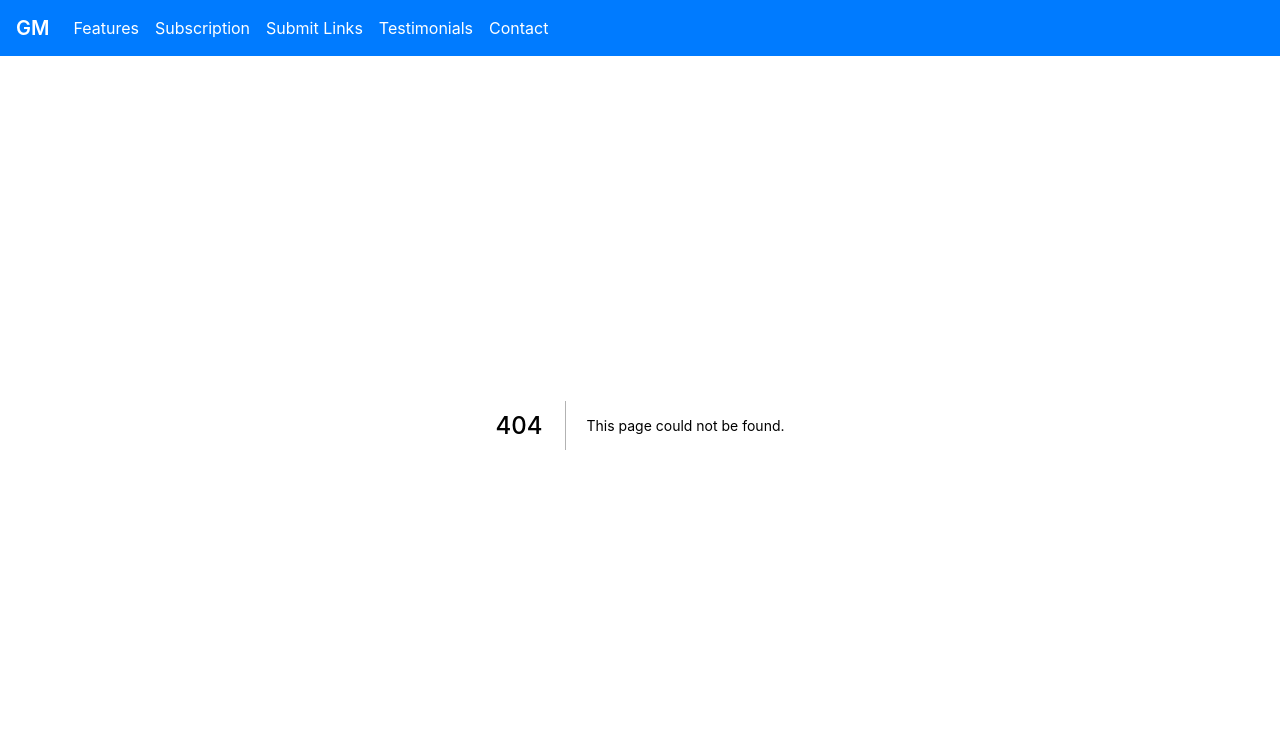
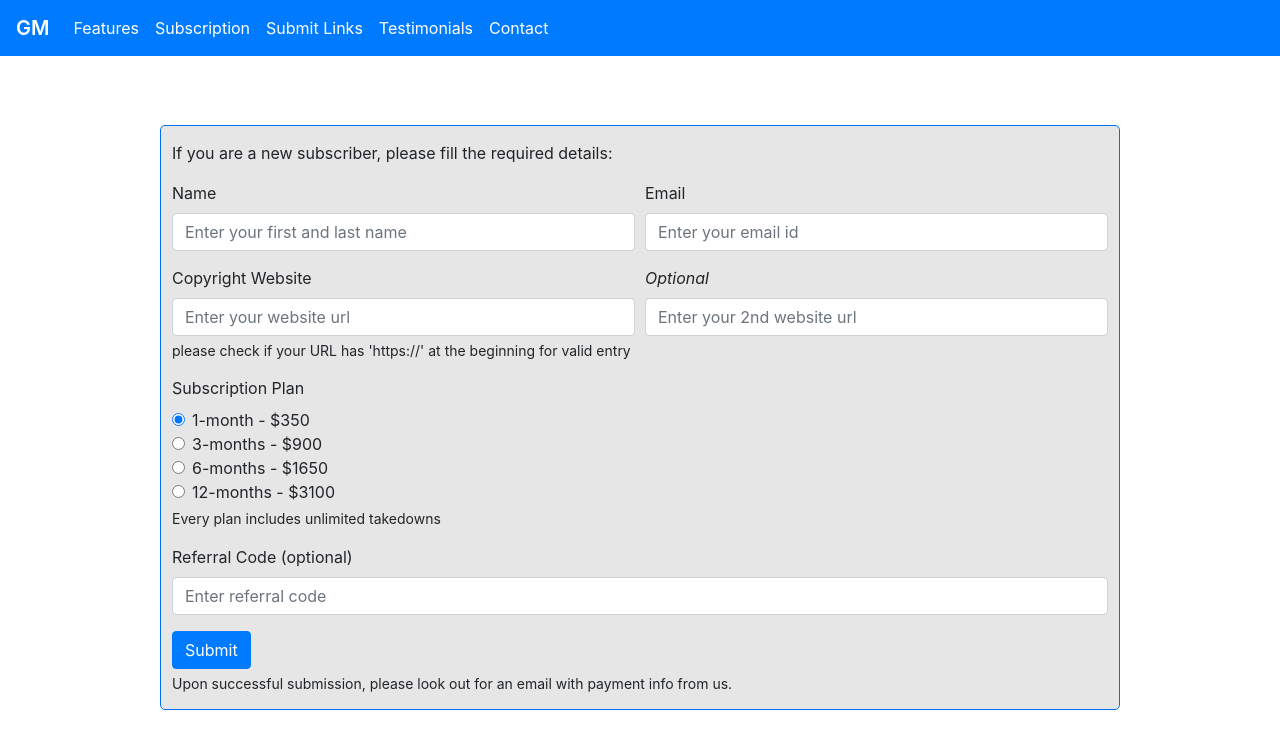
Before and after one commit to getheash/management-dmca, a Next.js app: page /subscription in a window 1280 px wide. Before the commit this address had no page. Shown: the top 748 px of the page. Built offline with nearby package versions, Linux system fonts and the light colour scheme.

Commit message:
Implemented Subscription page
Also solved routing issue by wrapping Nav.Link within Link & container issue by including the className attribute in Container tag

```diff
--- a/components/layout.jsx
+++ b/components/layout.jsx
@@ -7,8 +7,8 @@ function Layout({ children }) {
     <>
       <NavBar />
       {/* wrapping childern with react-bootstrap Container library */}
-      <Container>
-        <main className={styles.container}>{children}</main>
+      <Container className={styles.container}>
+        <main>{children}</main>
       </Container>
     </>
   );
--- a/components/navbar.jsx
+++ b/components/navbar.jsx
@@ -1,6 +1,7 @@
 import React from "react";
 import styles from "./navbar.module.css";
 import { Navbar, Nav } from "react-bootstrap";
+import Link from "next/link";
 
 const NavBar = () => {
   return (
@@ -21,12 +22,13 @@ const NavBar = () => {
         <Navbar.Toggle aria-controls="responsive-navbar-nav" />
         <Navbar.Collapse id="responsive-navbar-nav">
           <Nav className="mr-auto">
-            <Nav.Link href="#features" className="text-white">
-              Features
-            </Nav.Link>
-            <Nav.Link href="#subscription" className="text-white">
-              Subscription
-            </Nav.Link>
+            {/*wrap Nav.Link within Link and use passHref attribute to avoid entire page refresh */}
+            <Link href="/" passHref>
+              <Nav.Link className="text-white">Features</Nav.Link>
+            </Link>
+            <Link href="/subscription" passHref>
+              <Nav.Link className="text-white">Subscription</Nav.Link>
+            </Link>
             <Nav.Link href="#submit-links" className="text-white">
               Submit Links
             </Nav.Link>
--- /dev/null
+++ b/pages/subscription.jsx
@@ -0,0 +1,121 @@
+import Head from "next/head";
+import styles from "../styles/pages.module.css";
+import { Form, Col, Button } from "react-bootstrap";
+
+function Subscription() {
+  return (
+    <div>
+      <Head>
+        <title>Geth Management - Subscription</title>
+      </Head>
+      <div>
+        <section className={styles.subscription}>
+          <p>If you are a new subscriber, please fill the required details:</p>
+          <Form className={styles.subscriptionForm}>
+            <Form.Row>
+              <Col md="6" className={styles.formMargin}>
+                <Form.Label htmlFor="name">Name</Form.Label>
+                <Form.Control
+                  type="text"
+                  id="name"
+                  placeholder="Enter your first and last name"
+                  required
+                />
+              </Col>
+              <Col md="6" className={styles.formMargin}>
+                <Form.Label htmlFor="email">Email</Form.Label>
+                <Form.Control
+                  type="email"
+                  id="email"
+                  placeholder="Enter your email id"
+                  required
+                />
+              </Col>
+            </Form.Row>
+
+            <Form.Row>
+              <Col md="6" className={styles.formMargin}>
+                <Form.Label htmlFor="url">Copyright Website</Form.Label>
+                <Form.Control
+                  type="url"
+                  id="url"
+                  placeholder="Enter your website url"
+                  required
+                />
+                <Form.Text id="urlHelp">
+                  please check if your URL has 'https://' at the beginning for
+                  valid entry
+                </Form.Text>
+              </Col>
+
+              <Col md="6" className={styles.formMargin}>
+                <Form.Label htmlFor="urlOptional">
+                  <i>Optional</i>
+                </Form.Label>
+                <Form.Control
+                  type="url"
+                  id="urlOptional"
+                  placeholder="Enter your 2nd website url"
+                />
+              </Col>
+            </Form.Row>
+
+            <Form.Group>
+              <Form.Label htmlFor="subscriptionPlan">
+                Subscription Plan
+              </Form.Label>
+              <Form.Check
+                type="radio"
+                label="1-month - $350"
+                name="subscriptionPlans"
+                id="subscriptionPlan1"
+                checked
+              ></Form.Check>
+              <Form.Check
+                type="radio"
+                label="3-months - $900"
+                name="subscriptionPlans"
+                id="subscriptionPlan2"
+              ></Form.Check>
+              <Form.Check
+                type="radio"
+                label="6-months - $1650"
+                name="subscriptionPlans"
+                id="subscriptionPlan3"
+              ></Form.Check>
+              <Form.Check
+                type="radio"
+                label="12-months - $3100"
+                name="subscriptionPlans"
+                id="subscriptionPlan4"
+              ></Form.Check>
+              <Form.Text id="planHelp">
+                Every plan includes unlimited takedowns
+              </Form.Text>
+            </Form.Group>
+
+            <Form.Group>
+              <Form.Label htmlFor="referralCode">
+                Referral Code (optional)
+              </Form.Label>
+              <Form.Control
+                type="text"
+                id="referralCode"
+                placeholder="Enter referral code"
+              />
+            </Form.Group>
+            <Button variant="primary" type="submit">
+              Submit
+            </Button>
+            <Form.Text id="submitBtnHelp">
+              Upon successful submission, please look out for an email with
+              payment info from us.
+            </Form.Text>
+          </Form>
+        </section>
+      </div>
+    </div>
+  );
+}
+
+export default Subscription;
--- /dev/null
+++ b/styles/pages.module.css
@@ -0,0 +1,29 @@
+.subscription {
+  background-color: rgba(128, 128, 128, 0.2);
+  padding: 15px 6px;
+  border-radius: 5px;
+  margin: 100px 15px 30px 15px;
+  border-style: solid;
+  border-width: thin;
+  border-color: #0070f3;
+}
+
+.subscription p {
+  margin-left: 5px;
+}
+
+.subscriptionForm {
+  margin-right: 5px;
+  margin-left: 5px;
+}
+
+@media (max-width: 485px) {
+  .subscription {
+    margin-left: 5px;
+    margin-right: 5px;
+  }
+}
+
+.formMargin {
+  margin-bottom: 15px;
+}
```
